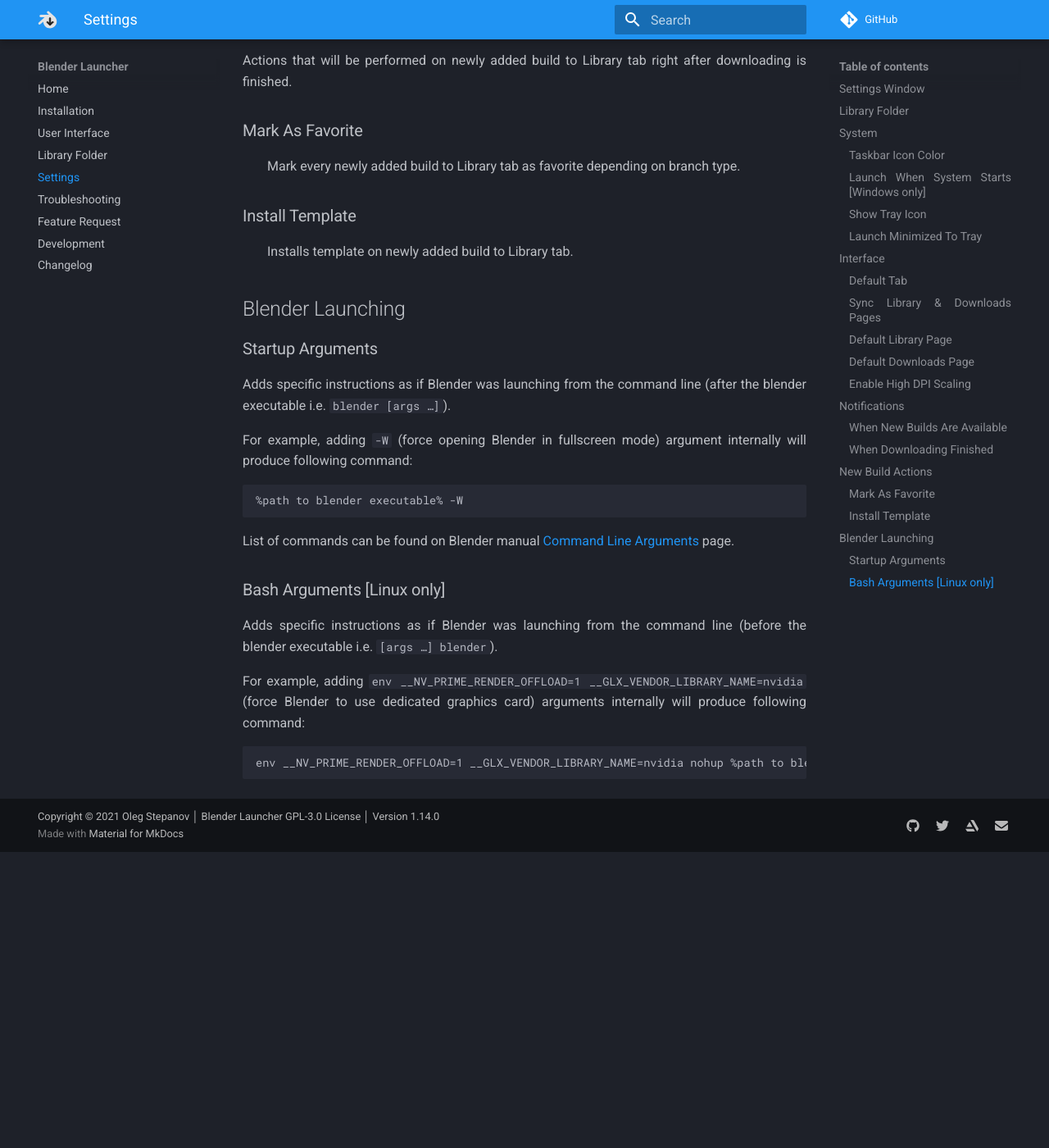
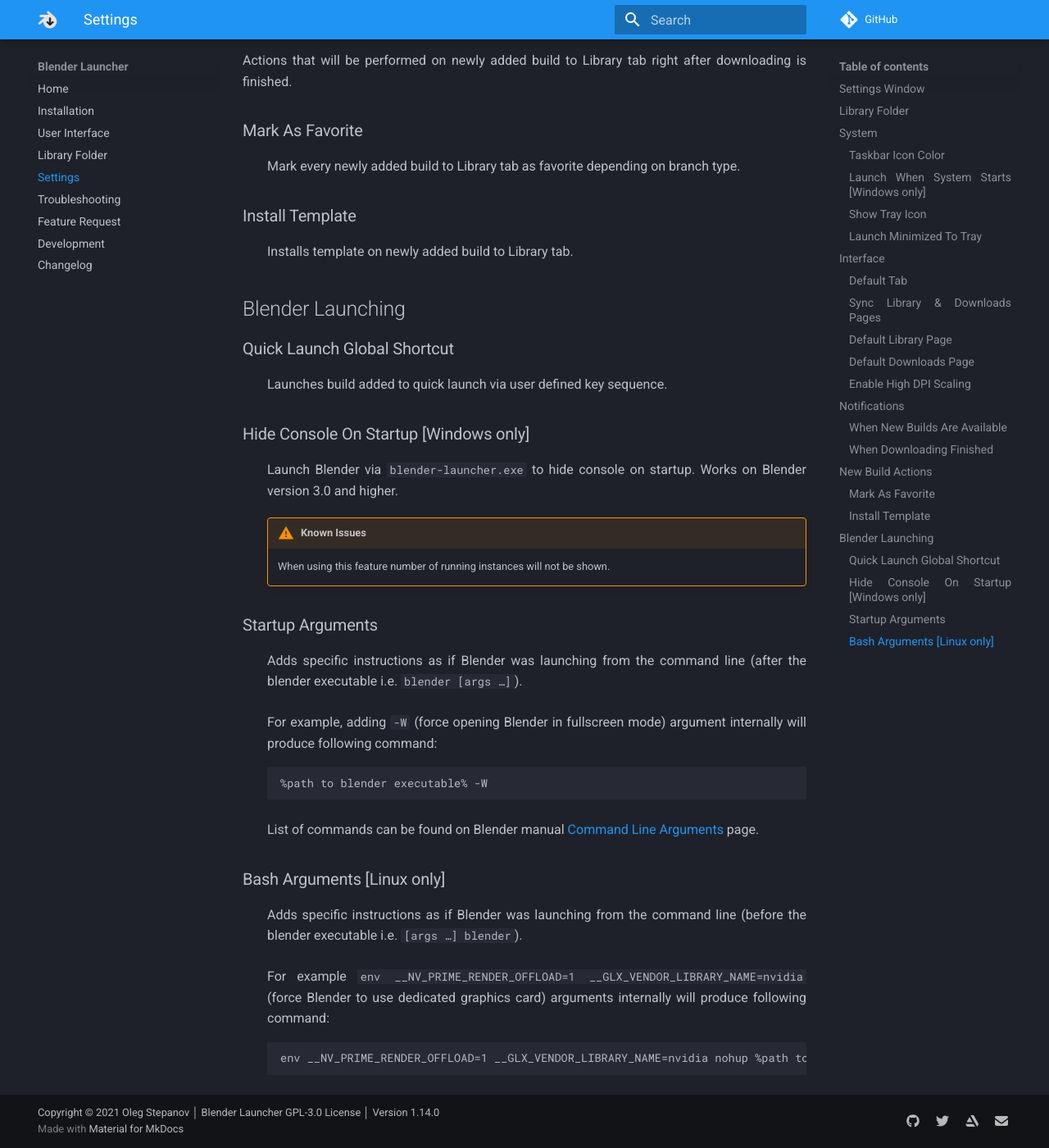
Before and after one commit to DotBow/Blender-Launcher, an MkDocs documentation site: the page built from docs/mkdocs/settings.md, in a window 1280 px wide and 1400 px high, scrolled down 1957 px. Shown: the whole window at 82% size. Built offline with MkDocs 1.6.1 and Material for MkDocs 9.7.7, drawn with Linux system fonts in a browser that asks for light colours; comment, search, counter and statistics services are not loaded; before the commit the page ends 2996 px from its top, so only the background shows below that.

Commit message:
Update settings.md

````diff
--- a/docs/mkdocs/settings.md
+++ b/docs/mkdocs/settings.md
@@ -81,24 +81,36 @@
 
 ## Blender Launching
 
+### Quick Launch Global Shortcut
+
+:   Launches build added to quick launch via user defined key sequence.
+
+### Hide Console On Startup [Windows only]
+
+:   Launch Blender via `blender-launcher.exe` to hide console on startup. Works on Blender version 3.0 and higher.
+
+    !!! warning "Known Issues"
+
+        When using this feature number of running instances will not be shown.
+
 ### Startup Arguments
 
-Adds specific instructions as if Blender was launching from the command line (after the blender executable i.e. `blender [args …]`).
+:   Adds specific instructions as if Blender was launching from the command line (after the blender executable i.e. `blender [args …]`).
 
-For example, adding `-W` (force opening Blender in fullscreen mode) argument internally will produce following command:
+:   For example, adding `-W` (force opening Blender in fullscreen mode) argument internally will produce following command:
 
-```
-%path to blender executable% -W
-```
+    ```
+    %path to blender executable% -W
+    ```
 
-List of commands can be found on Blender manual [Command Line Arguments](https://docs.blender.org/manual/en/latest/advanced/command_line/arguments.html) page.
+:   List of commands can be found on Blender manual [Command Line Arguments](https://docs.blender.org/manual/en/latest/advanced/command_line/arguments.html) page.
 
 ### Bash Arguments [Linux only]
 
-Adds specific instructions as if Blender was launching from the command line (before the blender executable i.e. `[args …] blender`).
+:   Adds specific instructions as if Blender was launching from the command line (before the blender executable i.e. `[args …] blender`).
 
-For example, adding `env __NV_PRIME_RENDER_OFFLOAD=1 __GLX_VENDOR_LIBRARY_NAME=nvidia` (force Blender to use dedicated graphics card) arguments internally will produce following command:
+:   For example `env __NV_PRIME_RENDER_OFFLOAD=1 __GLX_VENDOR_LIBRARY_NAME=nvidia` (force Blender to use dedicated graphics card) arguments internally will produce following command:
 
-```
-env __NV_PRIME_RENDER_OFFLOAD=1 __GLX_VENDOR_LIBRARY_NAME=nvidia nohup %path to blender executable% %startup arguments%
-```
+    ```
+    env __NV_PRIME_RENDER_OFFLOAD=1 __GLX_VENDOR_LIBRARY_NAME=nvidia nohup %path to blender executable% %startup arguments%
+    ```
````
